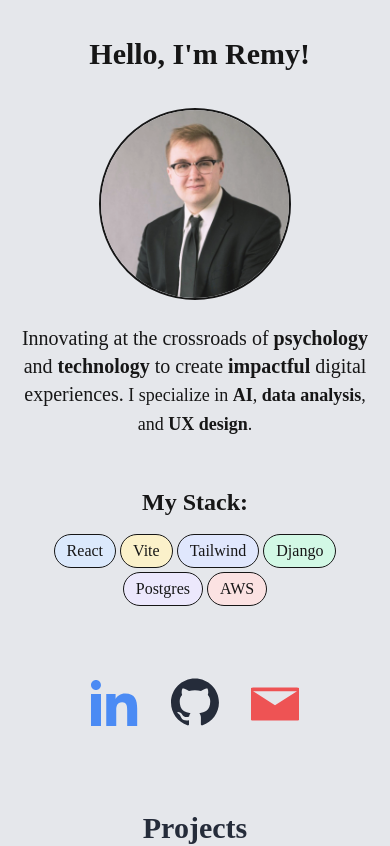
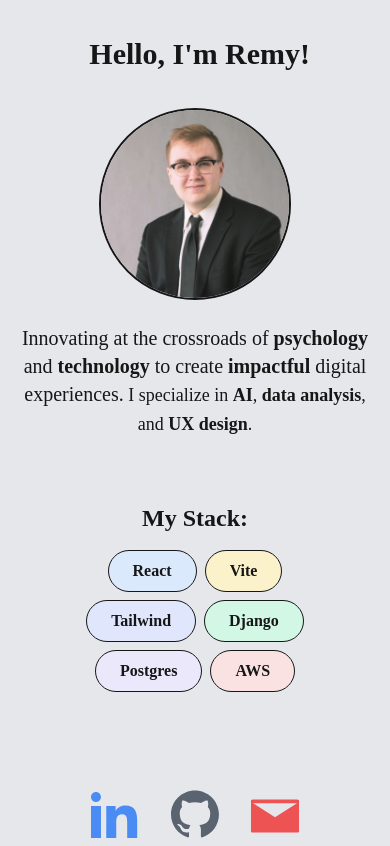
Before and after one commit to remysedlak/portfolio, a React (Vite) app: page / in a window 390 px wide. Shown: the top 846 px of the page. Built offline with nearby package versions, Linux system fonts and the light colour scheme; a web font is replaced by a local one.

Commit message:
sizing changes on stack and xl lg

```diff
--- a/src/components/Intro.jsx
+++ b/src/components/Intro.jsx
@@ -38,7 +38,7 @@ function Intro() {
     }, []);
 
     return (
-        <div className="flex items-center justify-center flex-col text-center text-black dark:text-gray-200 pt-8 transition-all duration-400">
+        <div className="flex items-center justify-center flex-col text-center text-black dark:text-gray-200 pt-8 lg:pt-8 xl:pt-16 transition-all duration-400">
             <h1 className="text-3xl xs:text-4xl sm:text-4xl md:text-5xl lg:6xl md:my-6 font-semibold items-center flex flex-row justify-center">
                 <div
                     className={`flex items-center justify-center transition-all duration-500 ${
@@ -58,7 +58,7 @@ function Intro() {
             <img
                 src="/assets/remysedlak_image.jpg"
                 alt="Remy Sedlak"
-                className="md:hidden block h-48 w-48 mt-8 rounded-full border-2 border-black dark:border-gray-400 dark:border-gray-200"
+                className="md:hidden block h-48 w-48 mt-8 rounded-full border-2 border-black dark:border-gray-100 dark:by-1er-gray-200"
             />
             <div className="text-center flex flex-col sm:flex-col md:flex-col lg:flex-row xl:flex-row items-center space-y-6 lg:space-y-0 lg:space-x-12">
                 <div className="md:flex md:flex-col justify-around w-full rounded-md p-4 text-center ">
@@ -66,20 +66,21 @@ function Intro() {
                         Innovating at the crossroads of <b>psychology</b> and <b>technology</b> to create <b>impactful</b> digital experiences.
                         <p className="inline sm:block text-base text-lg md:text-2xl lg:text-2xl max-w-3xl text-center mt-4 md:mt-8"> I specialize in <b>AI</b>, <b>data analysis</b>, and <b>UX design</b>.</p>
                     </h4>
-                    <div className="flex flex-col h-8 items-center my-12 sm:mb-6">
+                    <div className="flex flex-col h-8 items-center md:my-10 my-16 lg:mt-20 xl:mt-20">
                         <p className="text-2xl font-semibold">My Stack:</p>
-                        <div className="text-md lg:text-lg flex flex-wrap sm:flex-row md:flex-row lg:flex-row justify-center my-4 gap-x-1 gap-y-1 lg:gap-x-3 lg:gap-y-3">
-                            <span className="border border-black dark:border-gray-400 px-3 py-1 bg-blue-100 dark:bg-blue-900 text-black dark:text-gray-200 rounded-full">React</span>
-                            <span className="border border-black dark:border-gray-400 px-3 py-1 bg-yellow-100 dark:bg-yellow-900 text-black dark:text-gray-200 rounded-full">Vite</span>
-                            <span className="border border-black dark:border-gray-400 px-3 py-1 bg-indigo-100 dark:bg-indigo-900 text-black dark:text-gray-200 rounded-full">Tailwind</span>
-                            <span className="border border-black dark:border-gray-400 px-3 py-1 bg-green-100 dark:bg-green-900 text-black dark:text-gray-200 rounded-full">Django</span>
-                            <span className="border border-black dark:border-gray-400 px-3 py-1 bg-purple-100 dark:bg-purple-900 text-black dark:text-gray-200 rounded-full">Postgres</span>
-                            <span className="border border-black dark:border-gray-400 px-3 py-1 bg-red-100 dark:bg-red-900 text-black dark:text-gray-200 rounded-full">AWS</span>
+                        <div className="text-md lg:text-lg flex flex-wrap sm:flex-row md:flex-row lg:flex-grid justify-center my-4 gap-x-2 gap-y-2 md:gap-x-3 md:gap-y-3 lg:gap-x-4 lg:gap-y-4 w-2/3 mx-auto">
+                            <span className="border opacity-100 border-black dark:border-gray-100 px-6 py-2 bg-blue-100 dark:bg-blue-800 text-black dark:text-gray-300  font-semibold rounded-full">React</span>
+                            <span className="border opacity-100 border-black dark:border-gray-100 px-6 py-2 bg-yellow-100 dark:bg-yellow-800 text-black dark:text-gray-300  font-semibold rounded-full">Vite</span>
+                            <span className="border opacity-100 border-black dark:border-gray-100 px-6 py-2 bg-indigo-100 dark:bg-indigo-800 text-black dark:text-gray-300  font-semibold rounded-full">Tailwind</span>
+                            <span className="border opacity-100 border-black dark:border-gray-100 px-6 py-2 bg-green-100 dark:bg-green-700 text-black dark:text-gray-300  font-semibold rounded-full">Django</span>
+                            <span className="border opacity-100 border-black dark:border-gray-100 px-6 py-2 bg-purple-100 dark:bg-purple-700 text-black dark:text-gray-300  font-semibold rounded-full">Postgres</span>
+                            <span className="border opacity-100 border-black dark:border-gray-100 px-6 py-2 bg-red-100 dark:bg-red-700 text-black dark:text-gray-300  font-semibold rounded-full">AWS</span>
                         </div>
                     </div>
                 </div>
             </div>
-            <div className="md:hidden block flex flex-row space-x-8 py-8 mt-16 items-center justify-center">
+            <div className="mt-12"></div>
+            <div className="md:hidden block flex flex-row space-x-8 py-8 mt-24 items-center justify-center">
                 <a
                     href="https://www.linkedin.com/in/remysedlak/"
                     target="_blank"
@@ -91,7 +92,7 @@ function Intro() {
                         width="48"
                         height="48"
                         fill="currentColor"
-                        className="text-blue-500 hover:text-blue-900 transition-colors duration-200 max-w-full"
+                        className="text-blue-500 hover:text-blue-600 transition-colors duration120 font-normal0 max-w-full"
                         viewBox="0 0 24 24"
                         title="LinkedIn"
                     >
@@ -109,7 +110,7 @@ function Intro() {
                         width="48"
                         height="48"
                         fill="currentColor"
-                        className="text-gray-900 hover:text-yellow-500 dark:text-gray-200 dark:hover:text-gray-500 transition-colors duration-200"
+                        className="text-gray-600 hover:text-yellow-500 dark1te font-normalxt-gray-200 dark:hover:text-gray-500 transition-colors duration-200"
                         viewBox="0 0 24 24"
                         title="GitHub Link"
                     >
@@ -127,7 +128,7 @@ function Intro() {
                         width="48"
                         height="48"
                         fill="currentColor"
-                        className="text-red-500 hover:text-red-900 transition-colors duration-200 pt-1"
+                        className="text-red-500 hover:text-red-600 transition-colors duration120 font-normal0 pt-1"
                         viewBox="0 0 24 24"
                         title="Email"
                     >
--- a/src/components/Portfolio.jsx
+++ b/src/components/Portfolio.jsx
@@ -6,8 +6,8 @@ function Portfolio() {
     return (
         <>
         <div className="">
-            <div className="flex items-center justify-center flex-col text-center px-4 mt-8">
-            <Title>Projects</Title>
+            <div className="flex items-center justify-center flex-col text-center px-4 lg:mt-20 md:mt-16  mt-8 mb-8">
+            <Title>My Projects</Title>
             </div>
             <div className="flex flex-col md:flex-row items-center justify-center mx-8">
                 <div className="grid grid-cols-1 md:grid-cols-1 lg:grid-cols-2 2xl:grid-cols-3 gap-4">
```
